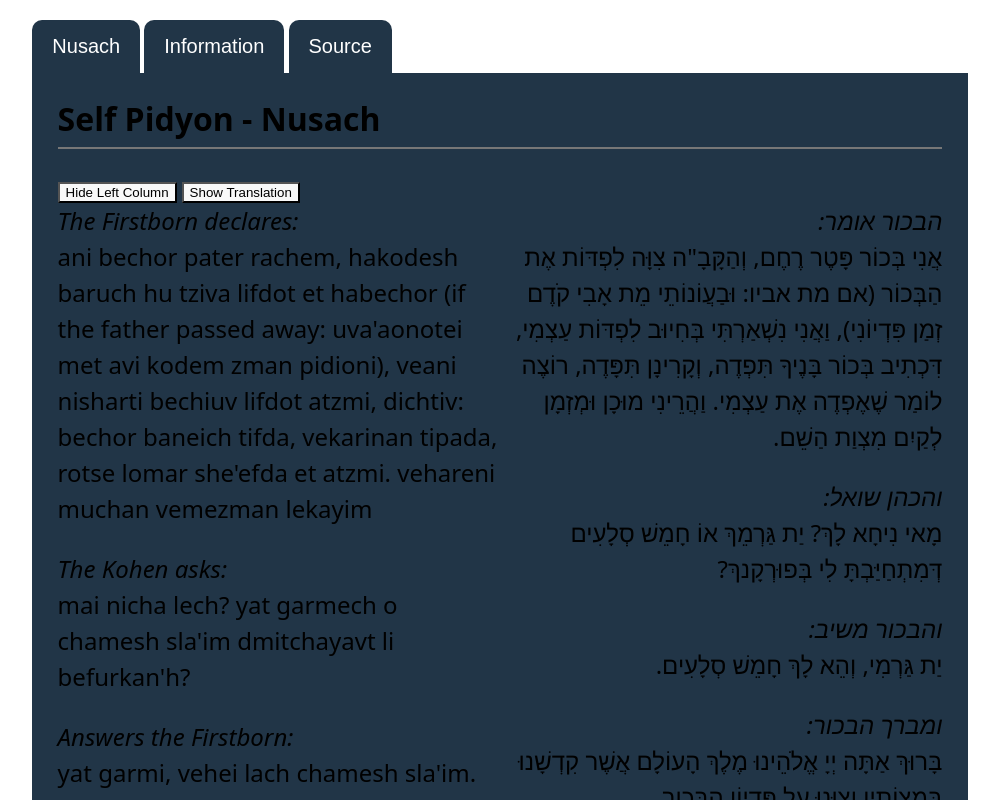
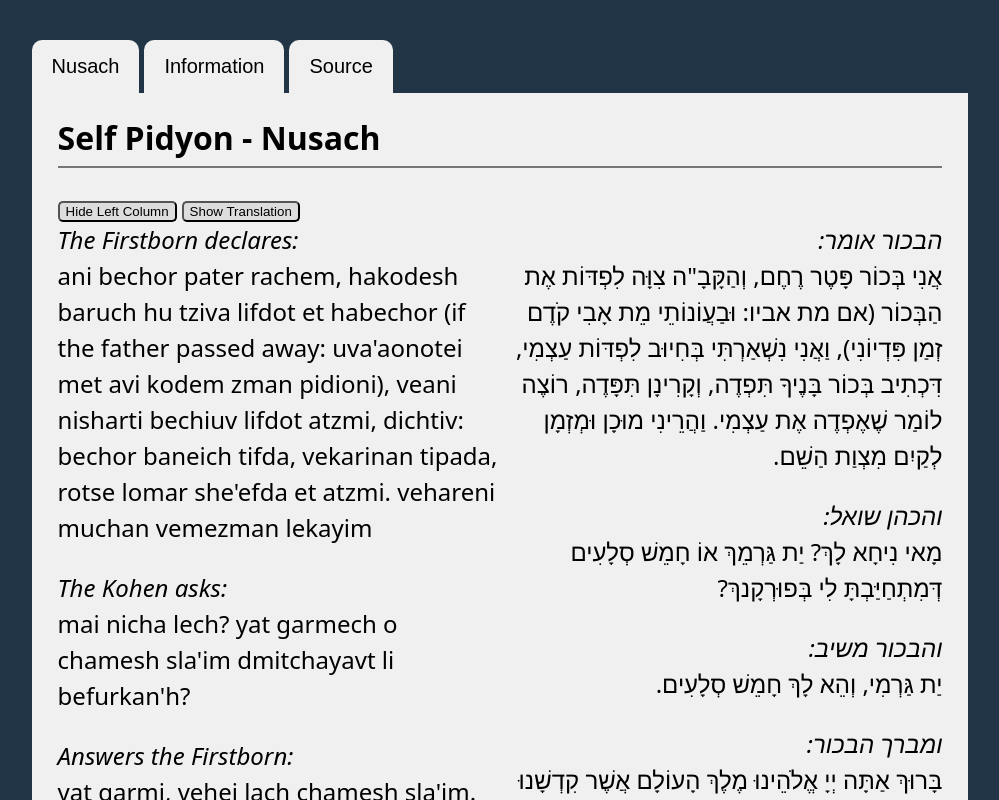
Before and after one commit to itaikta/SelfPidyon, a Vue app: page / in a window 1280 px wide. Shown: the top 800 px of the page, without its empty margins (140-1139 px from the left). Built offline with nearby package versions, Linux system fonts and the light colour scheme.

Commit message:
Added colours for light theme

```diff
--- a/index.html
+++ b/index.html
@@ -1,5 +1,5 @@
 <!doctype html>
-<html lang="en">
+<html lang="en" class>
 
 <head>
   <meta charset="UTF-8" />
@@ -9,11 +9,6 @@
 </head>
 
 <body>
-  <div id="navTabs">
-    <button type="button" onclick="location.href='/'">Nusach</button>
-    <button type="button" onclick="location.href='/info'">Information</button>
-    <button type="button" onclick="location.href='/source'">Source</button>
-  </div>
   <div id="app"></div>
 </body>
 <footer>
--- a/src/App.vue
+++ b/src/App.vue
@@ -1,3 +1,13 @@
+<script setup lang="ts">
+    import { useDark } from "@vueuse/core";
+    const isDark = useDark();
+</script>
+
 <template>
-  <RouterView />
+    <div id="navTabs">
+        <button type="button" onclick="location.href='/'">Nusach</button>
+        <button type="button" onclick="location.href='/info'">Information</button>
+        <button type="button" onclick="location.href='/source'">Source</button>
+    </div>
+    <RouterView />
 </template>
--- a/src/style.css
+++ b/src/style.css
@@ -11,20 +11,9 @@
     -webkit-font-smoothing: antialiased;
     -moz-osx-font-smoothing: grayscale;
 }
-@media (prefers-color-scheme: light) {
-  :root {
-    color: black;
-    background-color: #ffffff;
-  }
-  a:hover {
-    color: #747bff;
-  }
-  button {
-    background-color: #f9f9f9;
-  }
-}
 
-#app, #navTabs {
+#app,
+#navTabs {
     min-width: 300px;
     margin: 0 auto;
 }
@@ -32,13 +21,12 @@
 #app {
     width: 70%;
     background-color: #213547;
-  padding: 1px 2% 40px;
+    padding: 0px 2% 40px;
 }
 
 #navTabs {
-  width: 74%;
-  background-color: transparent;
-  margin-top: 20px;
+    background-color: black;
+    margin: 40px -26px 0;
 }
 
 #navTabs Button {
@@ -48,7 +36,40 @@
     padding: 15px 20px;
     font-size: 20px;
     color: #FFF;
+    margin-right: 5px;
 }
+
+@media (prefers-color-scheme: light) {
+    :root {
+        color: black;
+        background-color: #213547;
+    }
+
+    a:hover {
+        color: #747bff;
+    }
+
+    #app {
+        color: black;
+        background-color: #f0f0f0;
+    }
+
+    #navTabs {
+        background-color: #213547;
+    }
+
+    #navTabs Button {
+        color: black;
+        background-color: #f0f0f0;
+    }
+
+    Button {
+        color: black;
+        background-color: #ddd;
+        border-radius: 5px;
+    }
+}
+
 
 @media only screen and (max-width: 800px) {
     #navTabs Button {
@@ -56,6 +77,7 @@
         font-size: 14px;
     }
 }
+
 @media only screen and (max-width: 400px) {
     #navTabs Button {
         padding: 7px 10px;
@@ -67,15 +89,19 @@ p {
     margin: 0;
 }
 
-p.nusach, .comment {
+p.nusach,
+.comment {
     font-size: 24px;
 }
+
 p.comment {
     font-style: italic;
 }
 
 @media only screen and (max-width: 800px) {
-  p.nusach, .comment {
+
+    p.nusach,
+    .comment {
         font-size: 16px;
     }
 }
```
Lines whose indentation alone changed are shown as unchanged.
